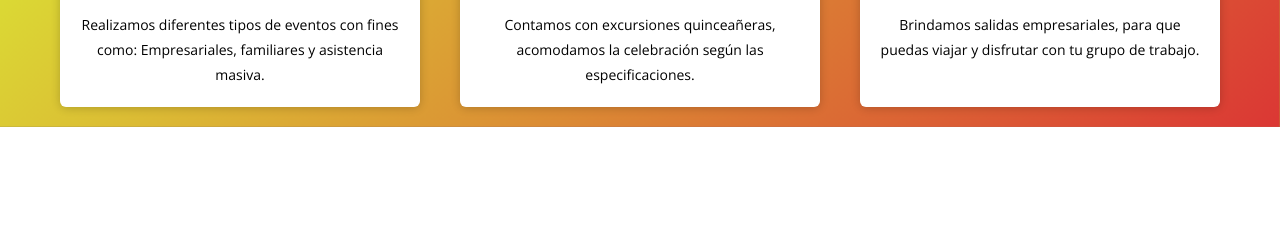
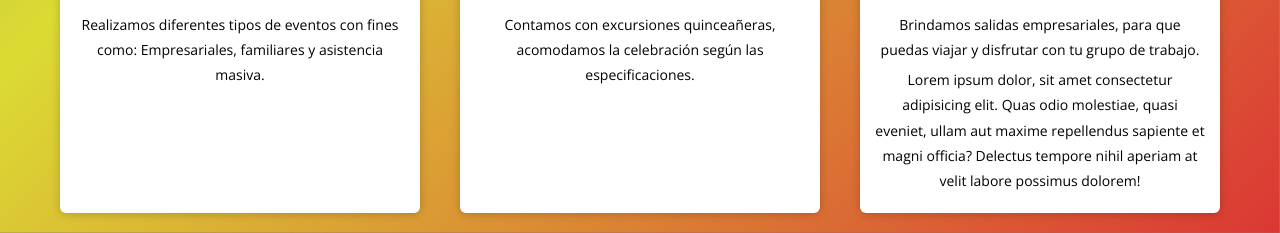
Before and after one commit to JuanVera11/PROYECTO-DE-GRADO---JUVA-TRAVEL, a plain HTML site: page servicios.html in a window 1280 px wide. Shown: the part 2038-2271 px from the top of the page. Before the commit the page ends 2165 px from the top, so only its background shows below. Drawn offline with nearby package versions, Linux system fonts and the light colour scheme.

Commit message:
nuevos cambios en servicios.html

```diff
--- a/servicios.html
+++ b/servicios.html
@@ -183,6 +183,6 @@
         <div>
         </div>
 
-
+        <p>Lorem ipsum dolor, sit amet consectetur adipisicing elit. Quas odio molestiae, quasi eveniet, ullam aut maxime repellendus sapiente et magni officia? Delectus tempore nihil aperiam at velit labore possimus dolorem!</p>
     </body>
     </html>
```
